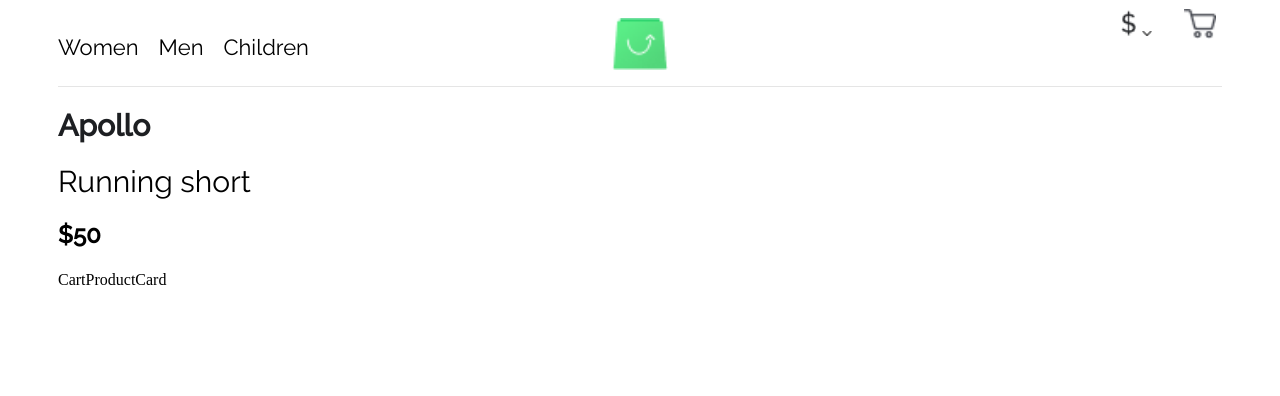
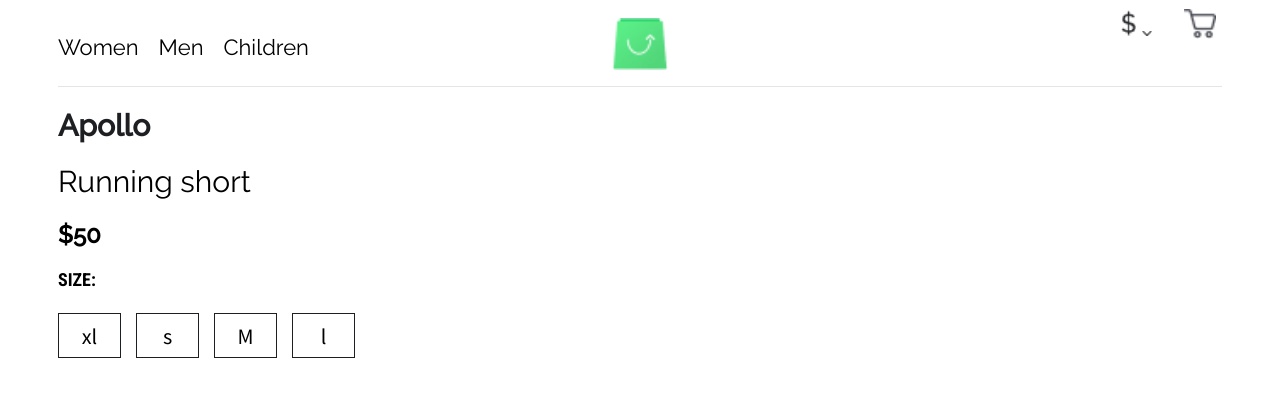
Before and after one commit to peterrobert/Ecommerce_Store, a React (Create React App) app: page / in a window 1280 px wide. Shown: the top 396 px of the page. Built offline with nearby package versions, Linux system fonts and the light colour scheme.

Commit message:
Create the size buttons

```diff
--- a/src/components/CartProductCard.js
+++ b/src/components/CartProductCard.js
@@ -1,4 +1,5 @@
 import React, { Component } from "react";
+import CartSizeButton from "./CartSizeButton";
 
 export default class CartProductCard extends Component {
   render() {
@@ -14,6 +15,20 @@ export default class CartProductCard extends Component {
             <h1>Running short</h1>
             <h3>$50</h3>
 
+            <div
+              className="cart-size-button-container"
+
+            >
+              <h4>SIZE:</h4>
+              <div style={styles.cartSizeButtonContainer}>
+              <CartSizeButton sizeValue= "xl" />
+              <CartSizeButton sizeValue= "s" />
+              <CartSizeButton sizeValue= "M"/>
+              <CartSizeButton  sizeValue= "l" />
+              </div>
+
+            </div>
+
             <div className="size-buttons"></div>
 
             <div className="color-buttons"></div>
@@ -23,7 +38,6 @@ export default class CartProductCard extends Component {
             style={styles.cardImageSlider}
           ></div>
         </div>
-        CartProductCard
       </div>
     );
   }
@@ -52,4 +66,8 @@ const styles = {
   cardImageSlider: {
     flex: 3,
   },
+  cartSizeButtonContainer: {
+    display: "flex",
+    flexWrap: "nowrap",
+  },
 };
--- /dev/null
+++ b/src/components/CartSizeButton.js
@@ -0,0 +1,28 @@
+import React, { Component } from "react";
+
+export default class CartSizeButton extends Component {
+  render() {
+    const { saveSize, sizeValue } = this.props;
+
+    return (
+      <button style={styles.buttonContainer} onClick={() => saveSize()}>
+        {sizeValue}
+      </button>
+    );
+  }
+}
+
+const styles = {
+  buttonContainer: {
+    width: "63px",
+    height: "45px",
+    background: "#FFFFFF",
+    border: "1px solid #1D1F22",
+    fontFamily: "Source Sans Pro",
+    fontStyle: "normal",
+    fontWeight: "400",
+    fontSize: "22px",
+    marginRight: "15px",
+    cursor: "pointer"
+  },
+};
--- a/src/styles/App.css
+++ b/src/styles/App.css
@@ -1,4 +1,4 @@
-@import url('https://fonts.googleapis.com/css2?family=Raleway:wght@100;400;500&display=swap');
+@import url('https://fonts.googleapis.com/css2?family=Raleway:wght@100;400;500&family=Roboto+Condensed:wght@700&family=Source+Sans+Pro:wght@200;300;400;600;700;900&display=swap');
 
 h2 {
   font-family: "Raleway", sans-serif;
@@ -99,3 +99,11 @@ h2 {
   font-size: 24px;
   line-height: 24px;
 }
+
+.cart-size-button-container h4{
+  font-family: 'Roboto Condensed';
+  font-style: normal;
+  font-weight: 700;
+  font-size: 18px;
+  line-height: 18px;
+}
```
